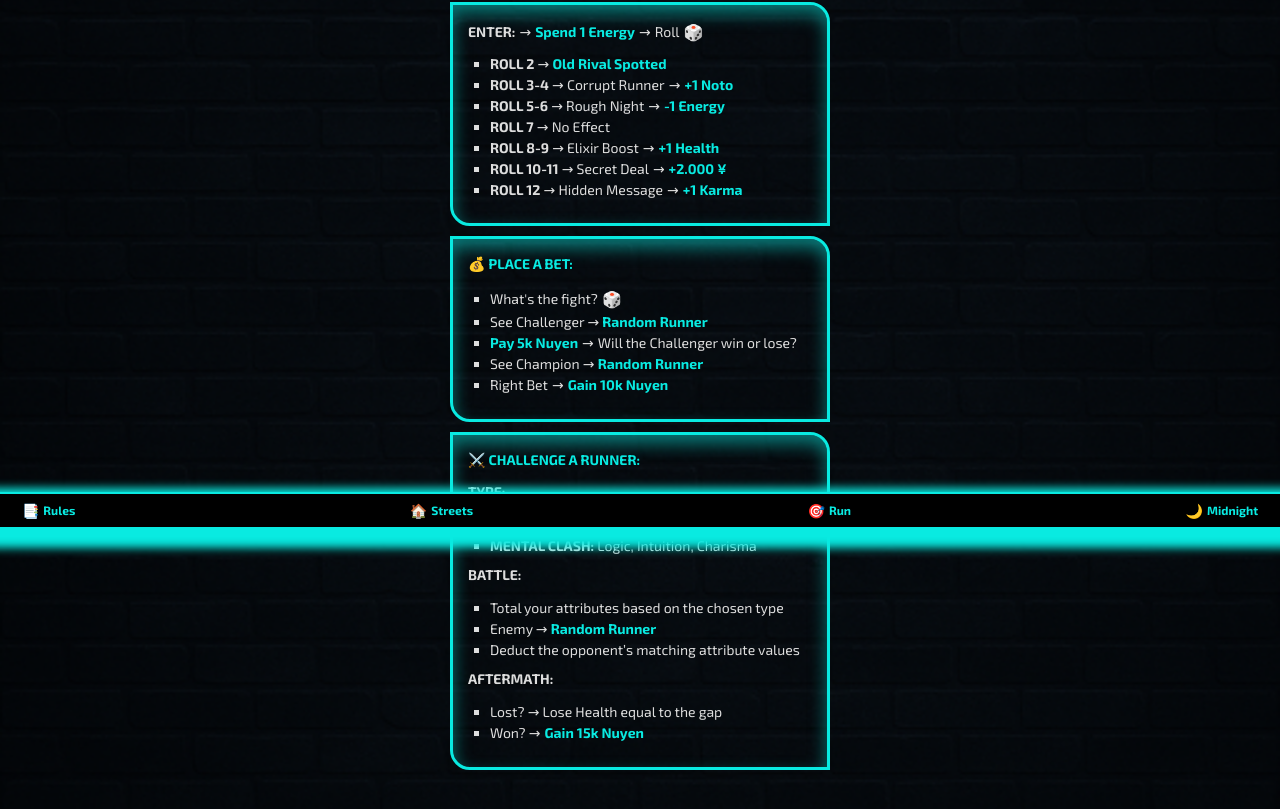
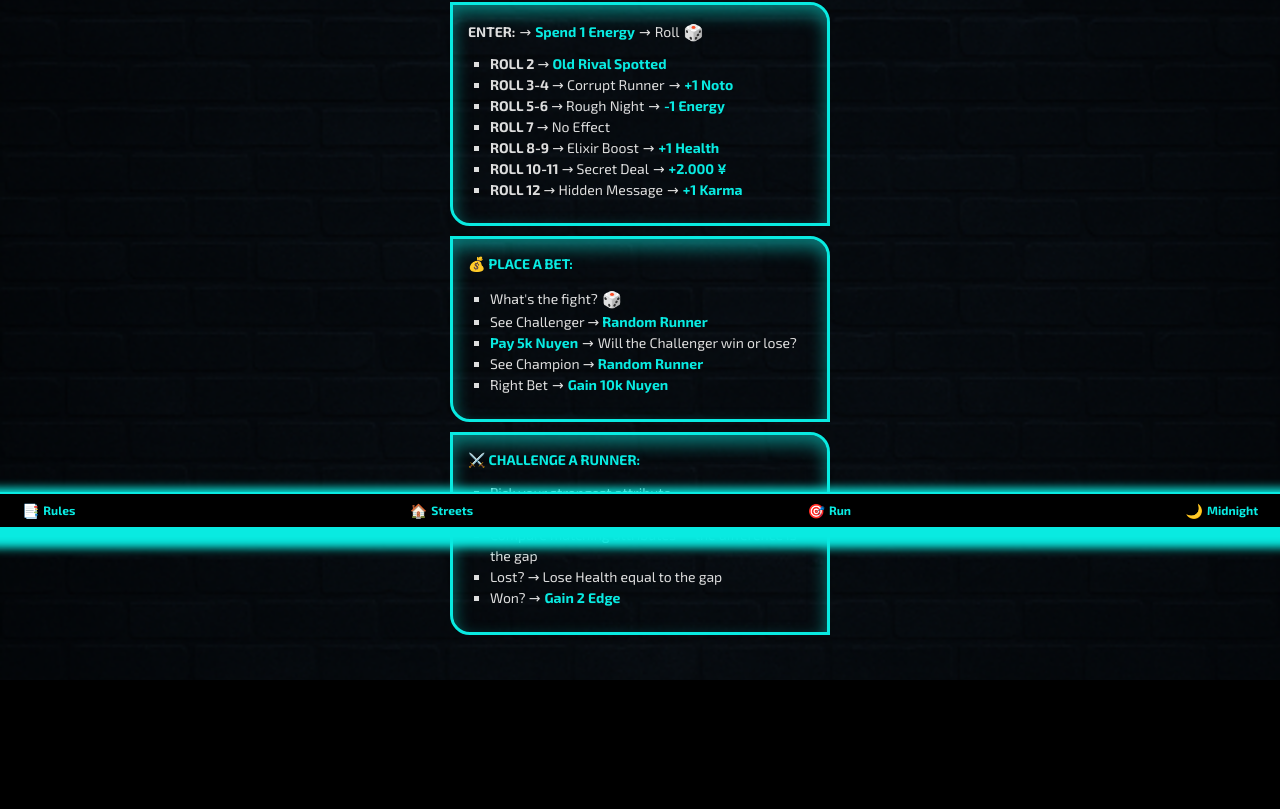
Before and after one commit to BroBuddy/shadowrun-neonhollow, a React (Vite) app: page /city/zerozone in a window 1280 px wide. Shown: the part 273-1082 px from the top of the page. After the commit the page ends 953 px from the top, so only its background shows below. Built offline with nearby package versions, Linux system fonts and the light colour scheme; no server answers.

Commit message:
improved challenge fight

```diff
--- a/src/feature/city/pages/ZeroZone.tsx
+++ b/src/feature/city/pages/ZeroZone.tsx
@@ -79,7 +79,6 @@ function ZeroZone() {
                         </span>
                     </li>
                 </ul>
-
             </Card>
 
             <Card>
@@ -87,34 +86,14 @@ function ZeroZone() {
                     <strong className='highlight'>⚔️ Challenge a Runner:</strong>
                 </p>
 
-                <p>
-                    <strong>Type:</strong>
-                </p>
-
                 <ul className='list-margin'>
-                    <li><strong>Physical Brawl:</strong> Strength, Agility, Reaction</li>
-                    <li><strong>Mental Clash:</strong> Logic, Intuition, Charisma</li>
-                </ul>
-
-                <p>
-                    <strong>Battle:</strong>
-                </p>
-
-                <ul className='list-margin'>
-                    <li>Total your attributes based on the chosen type</li>
+                    <li>Pick your strongest attribute</li>
                     <li>Enemy <span>&#8594;</span> <RunnerView /></li>
-                    <li>Deduct the opponent’s matching attribute values</li>
-                </ul>
-
-                <p>
-                    <strong>Aftermath:</strong>
-                </p>
-
-                <ul className='list-margin'>
-                    <li>Lost? <span>&#8594;</span> Lose Health equal to the gap</li>
-                    <li>Won? <span className='mr-1'>&#8594;</span>
-                        <span className='font-bold highlight cursor-pointer'
-                            onClick={() => handleModify('Nuyen', 15)}>Gain 15k Nuyen</span>
+                    <li>Compare matching attributes — the difference is the gap</li>
+                    <li>Lost? &#8594; Lose Health equal to the gap</li>
+                    <li>Won? <span>&#8594;</span>
+                        <span className='font-bold highlight cursor-pointer mx-1'
+                            onClick={() => handleModify('Edge', 2)}>Gain 2 Edge</span>
                     </li>
                 </ul>
             </Card>
```
